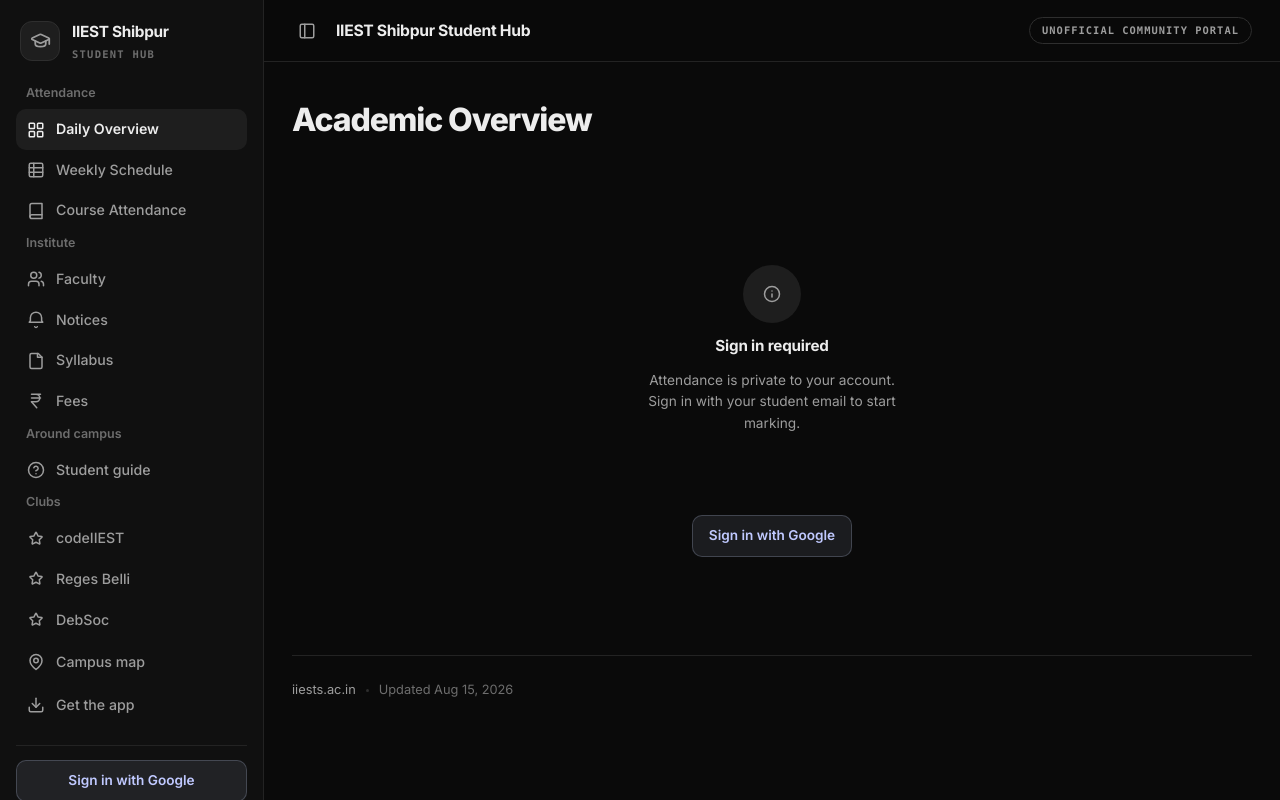
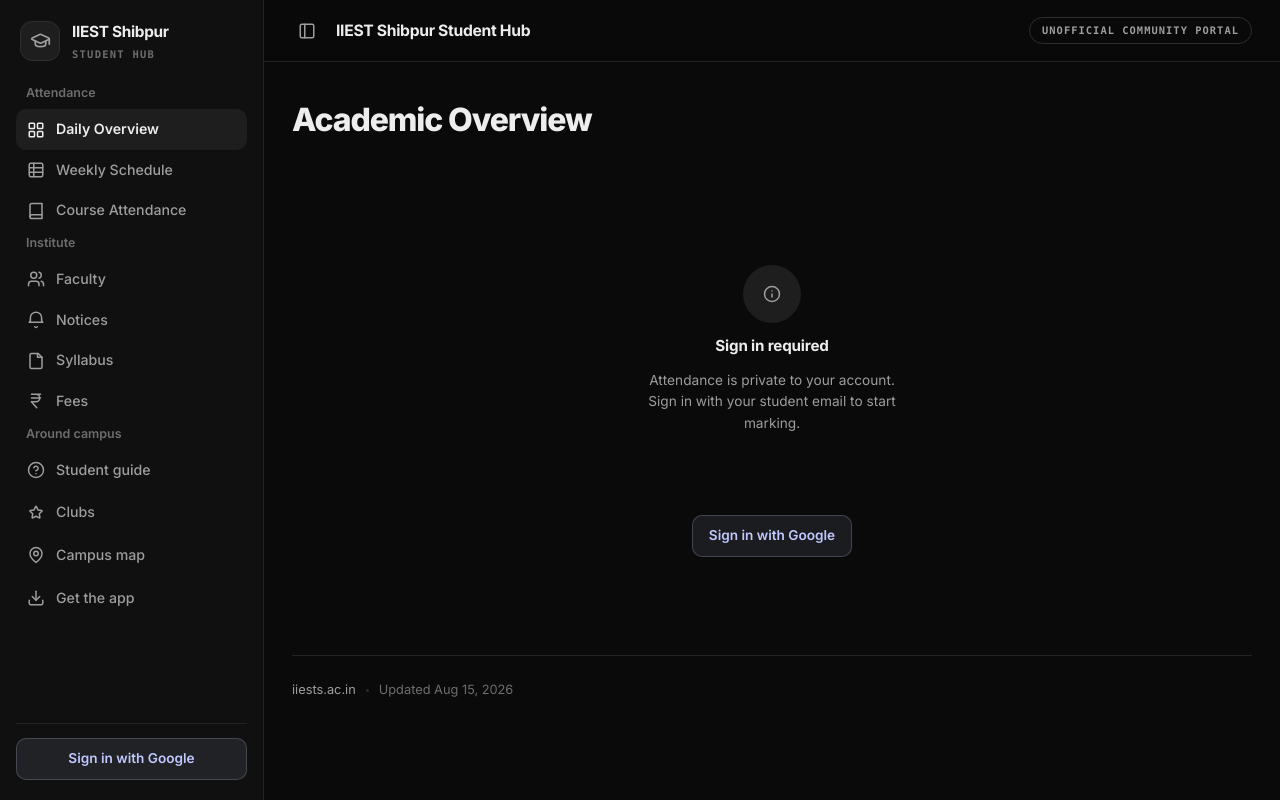
Before and after one commit to AngadBasandrai/iiest-wiki, a React (Vite) app: page / in a window 1280 px wide. Built offline with nearby package versions, Linux system fonts and the light colour scheme.

Commit message:
Move clubs out of the sidebar into a Clubs index page
Sidebar now has one Clubs entry. The index lists each club as a card
with its tagline and next event; clicking one opens the detail view,
which gets a breadcrumb back to the index.

```diff
--- a/src/App.jsx
+++ b/src/App.jsx
@@ -11,6 +11,7 @@
 import Fees from "./views/Fees.jsx";
 import Guide from "./views/Guide.jsx";
 import Club from "./views/Club.jsx";
+import Clubs from "./views/Clubs.jsx";
 import { useRoute, go } from "./lib/router.js";
 import { useAttendance } from "./lib/useAttendance.js";
 import { useFollows, useReminders } from "./lib/useNotify.js";
@@ -20,7 +21,7 @@
 const TITLES = {
   overview: "Daily Overview", weekly: "Weekly Schedule", courses: "Course Attendance",
   faculty: "Faculty", notices: "Notices", syllabus: "Syllabus", fees: "Fees",
-  guide: "Student guide",
+  guide: "Student guide", clubs: "Clubs",
 };
 
 export default function App() {
@@ -66,8 +67,7 @@
 
   return (
     <div className="shell">
-      <Sidebar view={view} param={param} clubs={clubs} who={att.who}
-               session={att.session} table={att.table}
+      <Sidebar view={view} who={att.who} session={att.session} table={att.table}
                open={open} onNavigate={close} />
       {open ? <div className="side-scrim" onClick={close} /> : null}
 
@@ -89,6 +89,7 @@
           {view === "overview" ? (
             <Overview att={att} onFaculty={openFaculty} reminders={reminders} />
           ) : null}
+          {view === "clubs" ? <Clubs follows={follows} /> : null}
           {view === "club" ? (
             <Club slug={param} follows={follows} onToggle={toggle}
                   perm={reminders.perm} onAsk={reminders.ask} />
--- a/src/components/Sidebar.jsx
+++ b/src/components/Sidebar.jsx
@@ -35,7 +35,7 @@
   );
 }
 
-export default function Sidebar({ view, param, clubs, who, session, table, open, onNavigate }) {
+export default function Sidebar({ view, who, session, table, open, onNavigate }) {
   return (
     <aside className={`side${open ? " open" : ""}`}>
       <a className="logo" href="#overview" onClick={onNavigate}>
@@ -64,17 +64,10 @@
             ))}
           </div>
         ))}
-        {clubs.length ? (
-          <div>
-            <p className="nav-label">Clubs</p>
-            {clubs.map((c) => (
-              <a key={c.slug} href={`#club/${c.slug}`} onClick={onNavigate}
-                 aria-current={view === "club" && param === c.slug ? "page" : undefined}>
-                <Icon name="star" />{c.name}
-              </a>
-            ))}
-          </div>
-        ) : null}
+        <a href="#clubs" onClick={onNavigate}
+           aria-current={view === "clubs" || view === "club" ? "page" : undefined}>
+          <Icon name="star" />Clubs
+        </a>
         <a href="https://maps.iiest.wiki" className="external">
           <Icon name="pin" />Campus map
         </a>
--- a/src/lib/router.js
+++ b/src/lib/router.js
@@ -1,7 +1,7 @@
 import { useEffect, useState } from "react";
 
 export const VIEWS = ["overview", "weekly", "courses", "faculty", "notices",
-                      "syllabus", "fees", "guide", "club"];
+                      "syllabus", "fees", "guide", "clubs", "club"];
 export const HOME = "overview";
 
 export function parseHash(hash) {
--- a/src/styles.css
+++ b/src/styles.css
@@ -135,6 +135,36 @@
 .remind span { flex: 1; min-width: 200px; }
 .remind.on { border-left-color: var(--good); }
 .remind.on .ico { color: var(--good); }
+
+.club-grid {
+  display: grid; gap: 12px;
+  grid-template-columns: repeat(auto-fill, minmax(272px, 1fr));
+}
+.club-card {
+  display: grid; gap: 4px; text-align: left; cursor: pointer; font: inherit;
+  background: var(--surface); border: 1px solid var(--line-soft);
+  border-radius: var(--radius); padding: 18px 19px; color: var(--text);
+  box-shadow: var(--ring);
+  transition: border-color .15s ease, transform .15s ease;
+}
+.club-card:hover { border-color: var(--line); transform: translateY(-1px); }
+.club-card-top {
+  display: flex; align-items: center; justify-content: space-between;
+  gap: 10px; margin-bottom: 8px;
+}
+.club-mark {
+  width: 34px; height: 34px; border-radius: 10px; display: grid; place-items: center;
+  background: var(--surface-2); border: 1px solid var(--line); color: var(--dim);
+}
+.club-mark .ico { width: 17px; height: 17px; }
+.club-card-name { font-size: 1rem; font-weight: 700; letter-spacing: -.015em; }
+.club-card-line { margin: 2px 0 0; font-size: .84rem; color: var(--dim); line-height: 1.55; }
+.club-card-foot {
+  display: flex; align-items: baseline; justify-content: space-between; gap: 10px;
+  margin-top: 14px; padding-top: 12px; border-top: 1px solid var(--line-soft);
+  font-size: .78rem; color: var(--dim);
+}
+.club-card-count { flex: none; font: 600 .68rem/1 var(--mono); color: var(--dim-2); }
 
 .club-head { display: flex; gap: 26px; align-items: flex-start; flex-wrap: wrap; }
 .club-intro { flex: 1; min-width: 260px; }
--- a/src/views/Club.jsx
+++ b/src/views/Club.jsx
@@ -2,6 +2,7 @@
 import { useJson } from "../lib/data.js";
 import { fmtDate, isoDate } from "../lib/util.js";
 import { LEAD_MINUTES } from "../lib/notify.js";
+import { go } from "../lib/router.js";
 
 function EventRow({ ev, past }) {
   return (
@@ -35,6 +36,11 @@
 
   return (
     <section className="view">
+      <nav className="wiki-crumbs">
+        <button className="wiki-crumb" onClick={() => go("clubs")}>Clubs</button>
+        <span className="sep">/</span>
+        <span className="dim">{club.name}</span>
+      </nav>
       <div className="page-head">
         <h1>{club.name}</h1>
         <p className="sub">{club.tagline}</p>
--- /dev/null
+++ b/src/views/Clubs.jsx
@@ -0,0 +1,58 @@
+import Icon from "../components/Icon.jsx";
+import { useJson } from "../lib/data.js";
+import { count, fmtDate, isoDate } from "../lib/util.js";
+import { go } from "../lib/router.js";
+
+export default function Clubs({ follows }) {
+  const { data, error } = useJson("clubs", { clubs: [] });
+  if (error) return <p className="empty">Could not load clubs: {error.message}</p>;
+
+  const clubs = data?.clubs || [];
+  const today = isoDate(new Date());
+
+  return (
+    <section className="view">
+      <div className="page-head">
+        <h1>Clubs</h1>
+        <p className="sub">
+          {data ? `${count(clubs.length, "club", "clubs")} on campus. Follow one to be reminded before its events.` : ""}
+        </p>
+      </div>
+
+      <div className="club-grid">
+        {clubs.map((club) => {
+          const events = [...(club.events || [])]
+            .filter((e) => e.date >= today)
+            .sort((a, b) => a.date.localeCompare(b.date));
+          const next = events[0];
+          const following = follows.includes(club.slug);
+          return (
+            <button className="club-card" key={club.slug}
+                    onClick={() => go("club", club.slug)}>
+              <div className="club-card-top">
+                <span className="club-mark"><Icon name="star" /></span>
+                {following ? <span className="badge nep">Following</span> : null}
+              </div>
+              <div className="club-card-name">{club.name}</div>
+              <p className="club-card-line">{club.tagline}</p>
+              <div className="club-card-foot">
+                {next ? (
+                  <span>Next: {next.title} on {fmtDate(next.date)}</span>
+                ) : (
+                  <span className="dim">Nothing scheduled</span>
+                )}
+                <span className="club-card-count">
+                  {count(events.length, "event", "events")}
+                </span>
+              </div>
+            </button>
+          );
+        })}
+      </div>
+
+      {data && !clubs.length ? (
+        <p className="empty">No clubs listed yet.</p>
+      ) : null}
+    </section>
+  );
+}
```
